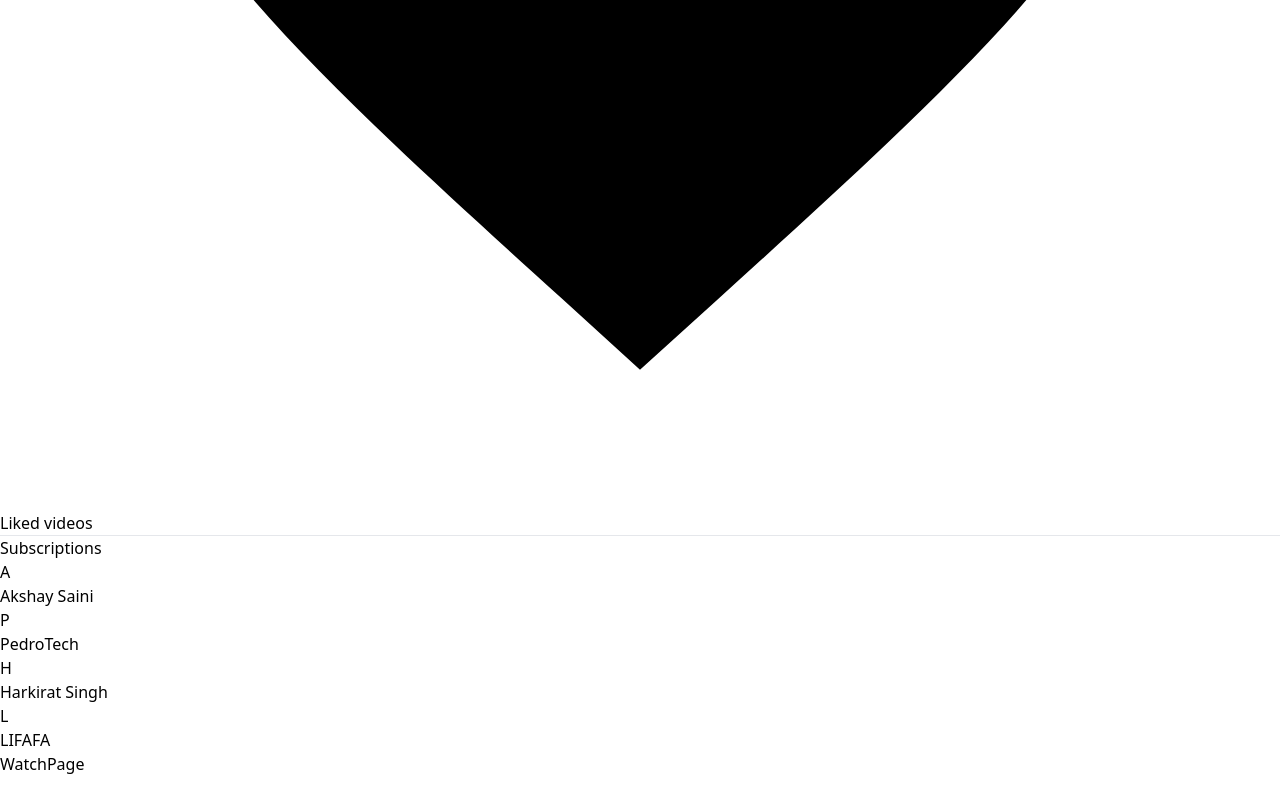
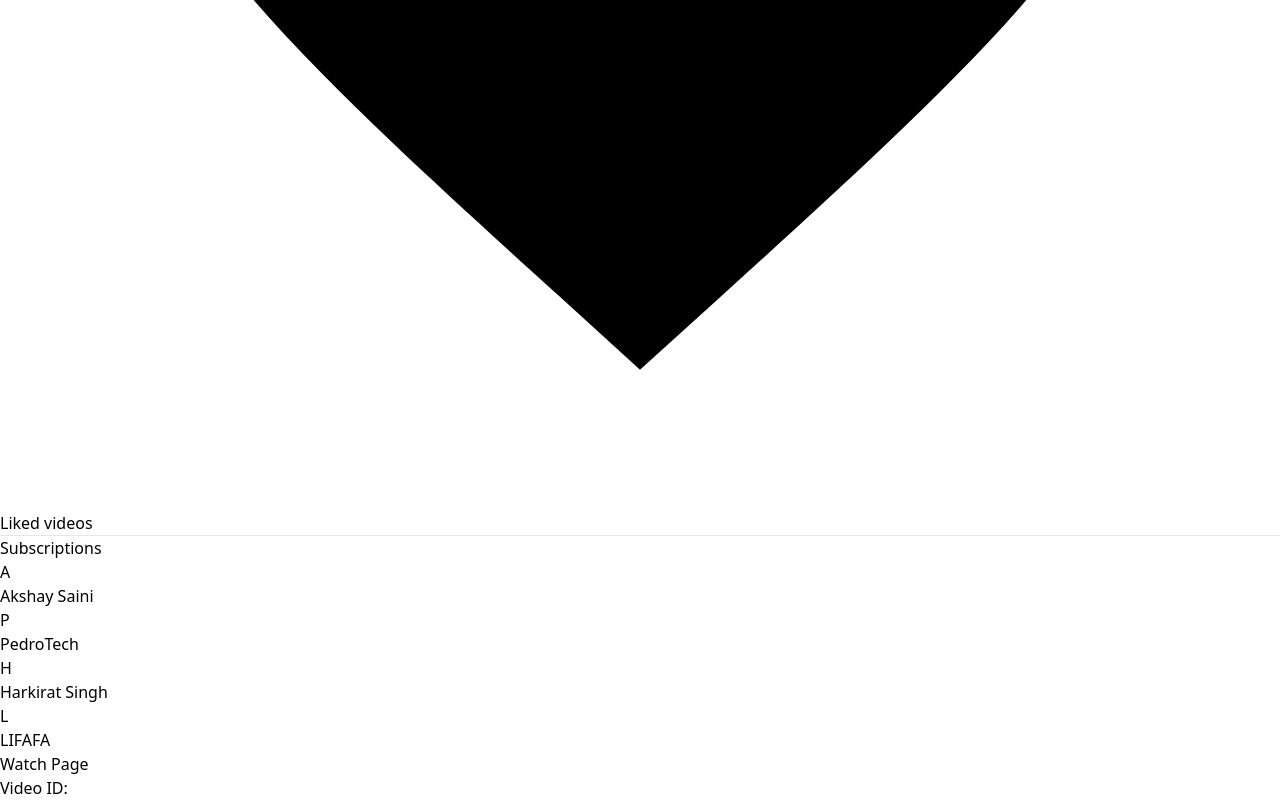
Before and after one commit to ritiknagdeve/Youtube, a React (Vite) app: page /watch in a window 1280 px wide. Shown: the part 10018-10818 px from the top of the page. Before the commit the page ends 10794 px from the top, so only its background shows below. Built offline with nearby package versions, Linux system fonts and the light colour scheme.

Commit message:
integrated watch page

```diff
--- a/src/Components/VideoCard.jsx
+++ b/src/Components/VideoCard.jsx
@@ -1,6 +1,6 @@
 import React from 'react'
 
-const VideoCard = ({info}) => {
+const VideoCard = ({info, onClick}) => {
   const { id, snippet, statistics} = info;
   const views = statistics?.viewCount || 'N/A';
   const { channelTitle, title, thumbnails } = snippet;
@@ -17,7 +17,7 @@ const VideoCard = ({info}) => {
   };
 
   return (
-    <div className="cursor-pointer hover:bg-gray-900 p-2 rounded-lg transition-colors">
+    <div className="cursor-pointer hover:bg-gray-900 p-2 rounded-lg transition-colors" onClick={onClick}>
       <div className="relative">
         <img
           src={thumbnailUrl}
--- a/src/Components/VideoContainer.jsx
+++ b/src/Components/VideoContainer.jsx
@@ -1,7 +1,10 @@
 import React,{useState, useEffect} from 'react'
 import VideoCard from './VideoCard'; // Importing VideoCard component
+import { useNavigate } from 'react-router-dom'; // Importing useNavigate hook
 
 const VideoContainer = () => {
+
+    const navigate = useNavigate();
 
   const [videos, setVideos] = useState([]);
   useEffect(() => {
@@ -25,10 +28,16 @@ const VideoContainer = () => {
     return;
   }
 
+  const handleVideoClick = (videoId) => {
+    console.log('Video clicked:', videoId);
+    // Handle video click (e.g., https://www.youtube.com/watch?v=6fp5xgrDtUQ)
+    navigate(`/watch?v=${videoId}`);
+  };
+
   return (
     <div className="grid grid-cols-1 md:grid-cols-2 lg:grid-cols-3 xl:grid-cols-4 gap-4 p-4">
       {videos.map((video) => (
-        <VideoCard key={video.id} info={video} />
+        <VideoCard key={video.id} info={video} onClick={() => handleVideoClick(video.id)} />
       ))}
     </div>
   )
--- a/src/Components/WatchPage.jsx
+++ b/src/Components/WatchPage.jsx
@@ -1,8 +1,16 @@
 import React from 'react'
+import { useSearchParams } from 'react-router-dom'
 
 const WatchPage = () => {
+  const [searchParams] = useSearchParams();
+  const videoId = searchParams.get('v');
+
   return (
-    <div>WatchPage</div>
+    <div className="text-white p-4">
+      <h1>Watch Page</h1>
+      <p>Video ID: {videoId}</p>
+      {/* You can add video player and other components here */}
+    </div>
   )
 }
 
```
